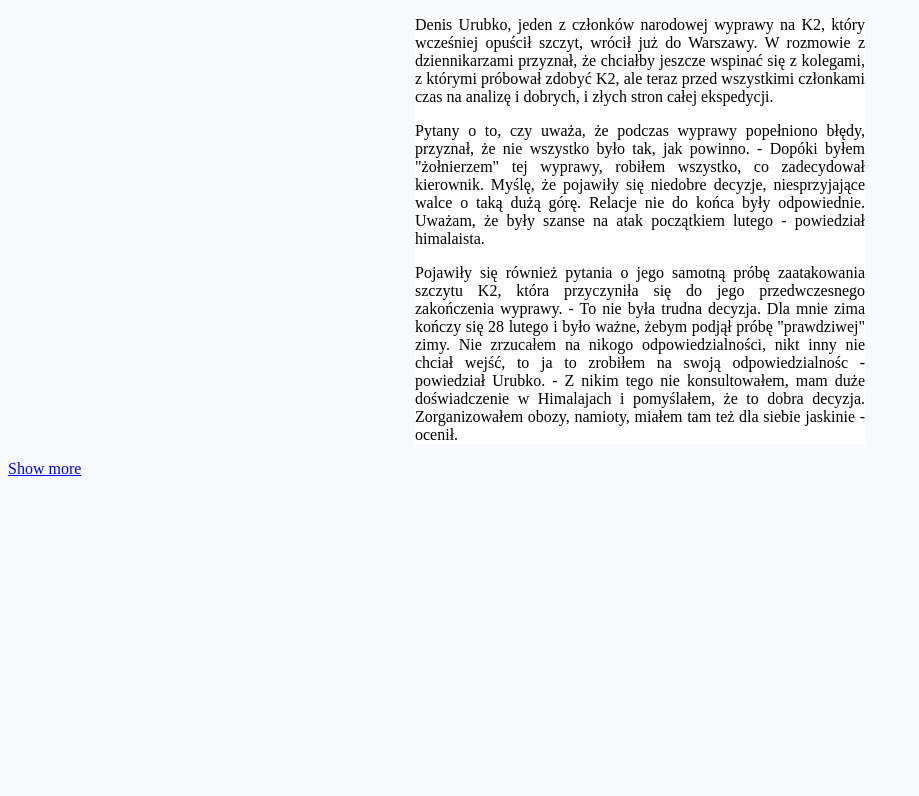
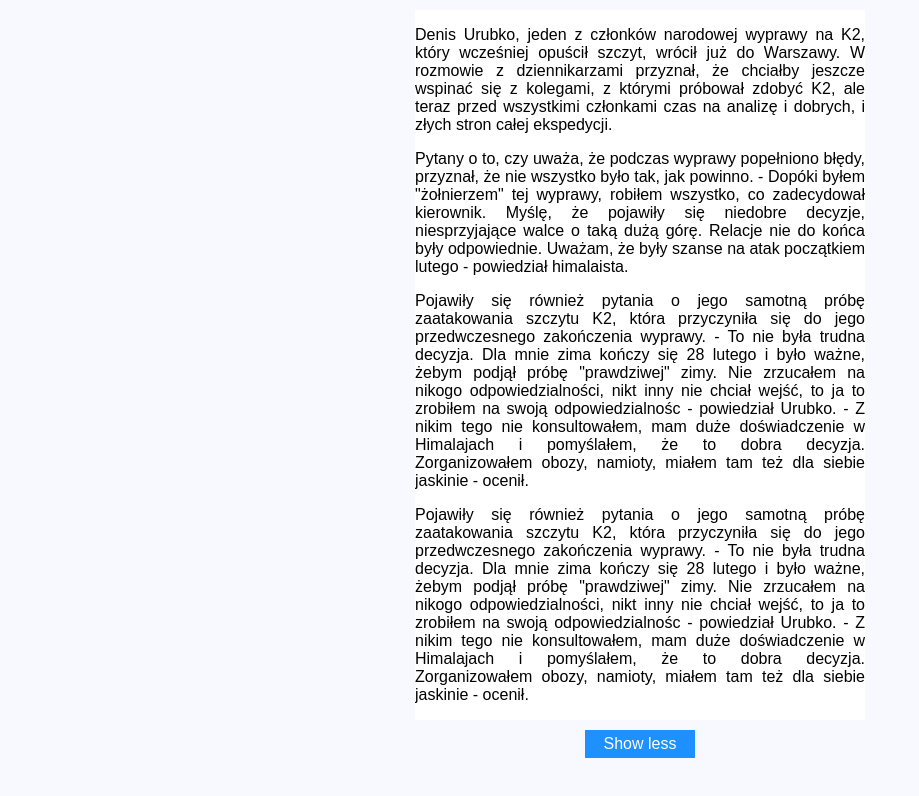
Before and after one commit to jkbkam/exercise1, a plain HTML site: page index.html in a window 1280 px wide. Both pictures are taken after a click on the link "Show more". Shown: the whole page, without its empty margins (0-919 px from the left). Drawn offline with Linux system fonts and the light colour scheme.

Commit message:
i have finished my open/hide page

```diff
--- a/index.html
+++ b/index.html
@@ -11,11 +11,14 @@
         <p>Denis Urubko, jeden z członków narodowej wyprawy na K2, który wcześniej opuścił szczyt, wrócił już do Warszawy. W rozmowie z dziennikarzami przyznał, że chciałby jeszcze wspinać się z kolegami, z którymi próbował zdobyć K2, ale teraz przed wszystkimi członkami czas na analizę i dobrych, i złych stron całej ekspedycji.</p>
         <p>Pytany o to, czy uważa, że podczas wyprawy popełniono błędy, przyznał, że nie wszystko było tak, jak powinno. - Dopóki byłem "żołnierzem" tej wyprawy, robiłem wszystko, co zadecydował kierownik. Myślę, że pojawiły się niedobre decyzje, niesprzyjające walce o taką dużą górę. Relacje nie do końca były odpowiednie. Uważam, że były szanse na atak początkiem lutego - powiedział himalaista.</p>
         <p>Pojawiły się również pytania o jego samotną próbę zaatakowania szczytu K2, która przyczyniła się do jego przedwczesnego zakończenia wyprawy. - To nie była trudna decyzja. Dla mnie zima kończy się 28 lutego i było ważne, żebym podjął próbę "prawdziwej" zimy. Nie zrzucałem na nikogo odpowiedzialności, nikt inny nie chciał wejść, to ja to zrobiłem na swoją odpowiedzialnośc - powiedział Urubko. - Z nikim tego nie konsultowałem, mam duże doświadczenie w Himalajach i pomyślałem, że to dobra decyzja. Zorganizowałem obozy, namioty, miałem tam też dla siebie jaskinie - ocenił.</p>
+        <p>Pojawiły się również pytania o jego samotną próbę zaatakowania szczytu K2, która przyczyniła się do jego przedwczesnego zakończenia wyprawy. - To nie była trudna decyzja. Dla mnie zima kończy się 28 lutego i było ważne, żebym podjął próbę "prawdziwej" zimy. Nie zrzucałem na nikogo odpowiedzialności, nikt inny nie chciał wejść, to ja to zrobiłem na swoją odpowiedzialnośc - powiedział Urubko. - Z nikim tego nie konsultowałem, mam duże doświadczenie w Himalajach i pomyślałem, że to dobra decyzja. Zorganizowałem obozy, namioty, miałem tam też dla siebie jaskinie - ocenił.</p>
     </div>
 
     <div id="button">
         <a href="#">Show more</a>
     </div>
 
+<script src="test.js"></script>
+
 </body>
 </html>
--- a/style.css
+++ b/style.css
@@ -1,5 +1,6 @@
 body {
     background-color: ghostwhite;
+    font-family: Arial;
 }
 
 #content {
@@ -7,4 +8,25 @@ body {
     margin: 10px auto;
     width: 450px;
     background-color: white;
+
+    max-height: 400px;
+    overflow: hidden;
 }
+
+#content.open {
+    max-height: 800px;
+}
+
+#button {
+    background-color: dodgerblue;
+    color: white;
+    margin: 10px auto;
+    padding: 5px;
+    width: 100px;
+    text-align: center;
+    }
+
+#button a{
+    text-decoration: none;
+    color: white;
+}
--- a/test.js
+++ b/test.js
@@ -0,0 +1,22 @@
+var content = document.getElementById("content");
+var button = document.getElementById("button");
+
+button.onclick = function () {
+
+    if (content.className === "open") {
+
+        //shrink
+        content.className = "";
+        button.innerHTML = "Show more";
+
+
+    }    else  {
+
+        //hide
+
+        content.className = "open";
+        button.innerHTML = "Show less";
+
+    }
+
+};
```
